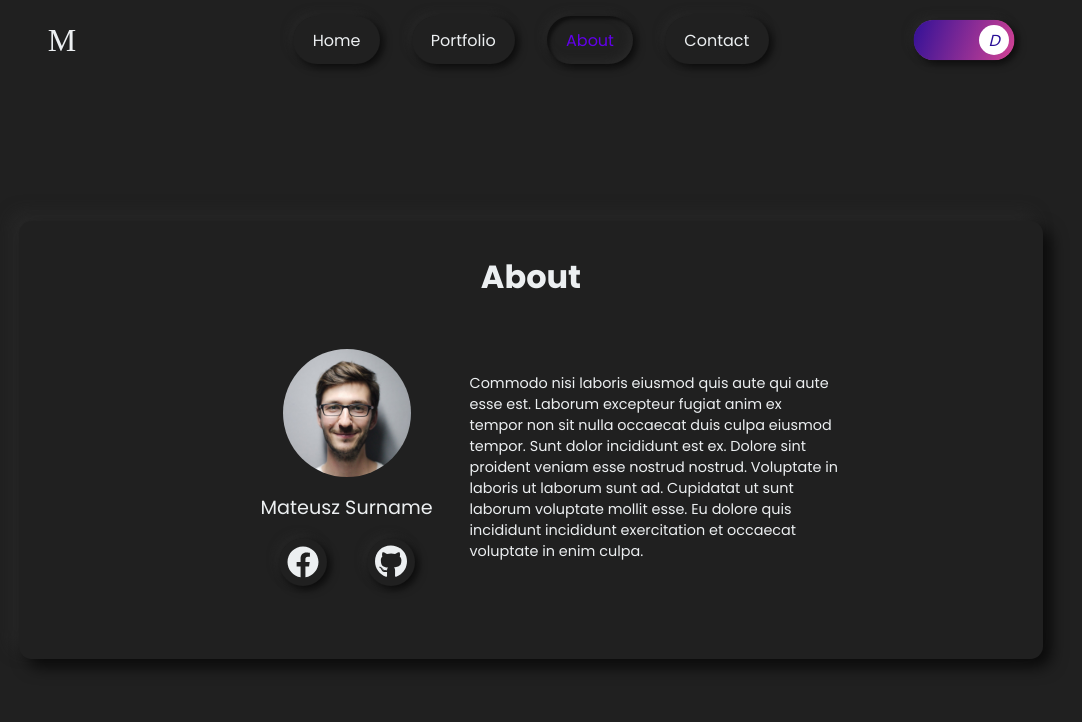
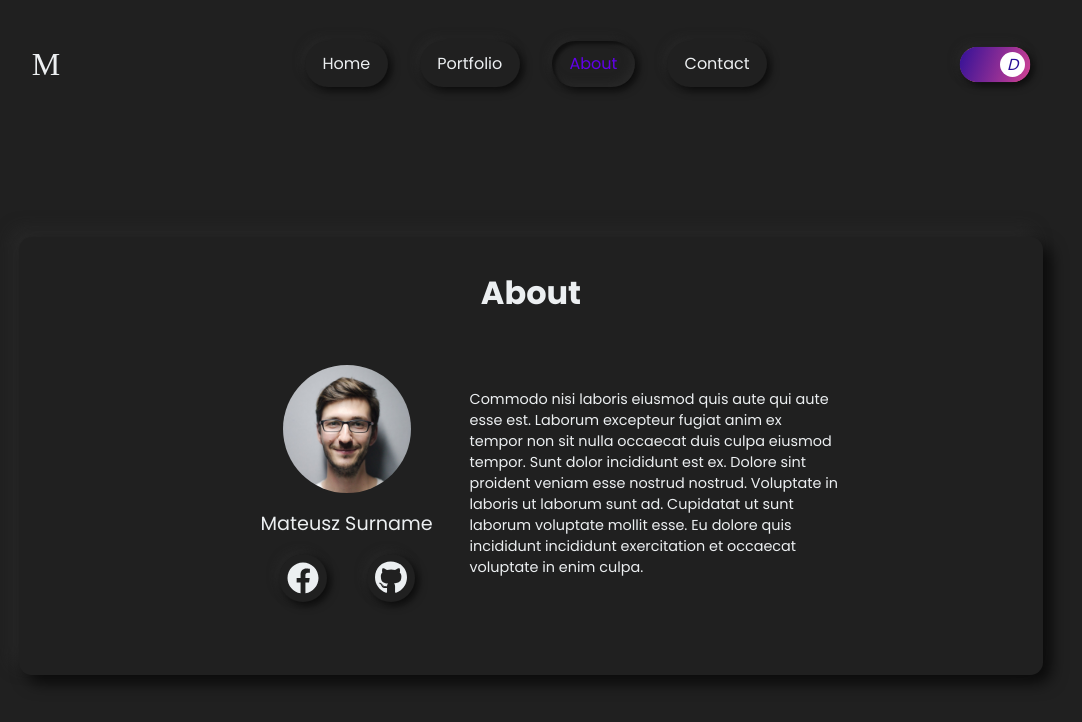
Before and after one commit to mateuszgorecki/first-react-app, a React (Create React App) app: page /about in a window 1280 px wide. Shown: the top 722 px of the page, without its empty margins (109-1191 px from the left). Built offline with nearby package versions, Linux system fonts and the light colour scheme; a web font is replaced by a local one.

Commit message:
update header and theme btn

```diff
--- a/src/assets/scss/Header.module.scss
+++ b/src/assets/scss/Header.module.scss
@@ -132,78 +132,41 @@
   }
 }
 
-// @media screen and (max-width: 1440px) {
-//   .header {
-//     width: 100%;
-//     display: flex;
-//     justify-content: center;
-//     height: 10vh;
+@media screen and (max-width: 1600px) {
+  .header {
+    height: 12vh;
 
-//     & > div {
-//       display: flex;
-//       flex-direction: row;
-//       padding: 1rem;
-//       justify-content: space-between;
-//       box-sizing: border-box;
-//       max-width: 1440px;
-//       width: 78vw;
-//       align-items: center;
-//     }
+    & > div {
+      padding: 1rem 0 0;
+      width: 78vw;
+    }
 
-//     .logo {
-//       display: flex;
-//       align-items: center;
+    .logo {
+      p {
+        font-size: 2rem;
+        width: 80px;
+      }
+    }
 
-//       p {
-//         font-family: 'Saira Stencil One', cursive;
-//         font-size: 2rem;
-//         line-height: 100%;
-//         width: 100px;
-//       }
-//     }
+    nav {
+      ul {
+        gap: 2rem;
 
-//     nav {
-//       display: flex;
-//       list-style-type: none;
-//       justify-content: center;
-//       align-items: center;
+        li {
+          a {
+            padding: 0.7rem 1.1rem;
+          }
+        }
+      }
+    }
+  }
+}
 
-//       ul {
-//         display: flex;
-//         list-style-type: none;
-//         justify-content: center;
-//         align-items: center;
-//         gap: 2rem;
-
-//         li {
-//           a {
-//             color: $darkgrey;
-//             transition: all 0.2s ease-out;
-//             position: relative;
-//             border-radius: 1.5rem;
-//             padding: 0.8rem 1.2rem;
-//             box-shadow: 0.2rem 0.2rem 0.5rem $light-shadow-2,
-//               -0.2rem -0.2rem 0.5rem rgba($white, 0.7);
-
-//             &:hover,
-//             &:active,
-//             &.active {
-//               color: $orange;
-//             }
-
-//             &:active,
-//             &.active {
-//               box-shadow: 0.2rem 0.2rem 0.5rem $light-shadow-2,
-//                 -0.2rem -0.2rem 0.5rem rgba($white, 0.7),
-//                 inset 0.2rem 0.2rem 0.2rem rgba($darkgrey-light, 0.1),
-//                 inset -0.2rem -0.2rem 0.5rem $white;
-//             }
-//           }
-//         }
-//       }
-//     }
-//   }
-// }
+@media screen and (max-width: 1440px) {
+  .header {
+    height: 14vh;
+  }
+}
 
 @media screen and (max-width: 576px) {
   .header {
@@ -265,6 +228,6 @@
   }
 
   .dark {
-  @include darkShadow;
+    @include darkShadow;
   }
 }
--- a/src/assets/scss/ThemeButton.module.scss
+++ b/src/assets/scss/ThemeButton.module.scss
@@ -73,34 +73,25 @@
   z-index: 1;
 }
 
+@media screen and (max-width: 1440px){
+  .container {
+    height: 35px;
+    width: 70px;
+
+    .dark {
+      height: 35px;
+      width: 70px;
+    }
+  }
+
+  .handle {
+    height: 25px;
+    width: 25px;
+  }
+
+}
+
 @media screen and (max-width: 576px) {
-  // .container {
-  //   height: 50px;
-  //   width: 50px;
-  //   border-radius: 50%;
-  //   padding: 0;
-
-  //   .dark {
-  //     height: 50px;
-  //     width: 50px;
-  //     display: flex;
-  //     padding: 0;
-  //     z-index: 0;
-  //   }
-
-  //   .handle {
-  //     height: 50px;
-  //     width: 50px;
-  //     background-color: $blue-gray;
-  //     transition: all 0.2s ease-out;
-  //     transform: scale(1.02) !important;
-
-  //     &:active {
-  //       @include lightShadowActive;
-  //     }
-  //   }
-  // }
-
   .container {
     height: 15px;
     width: 40px;
```
